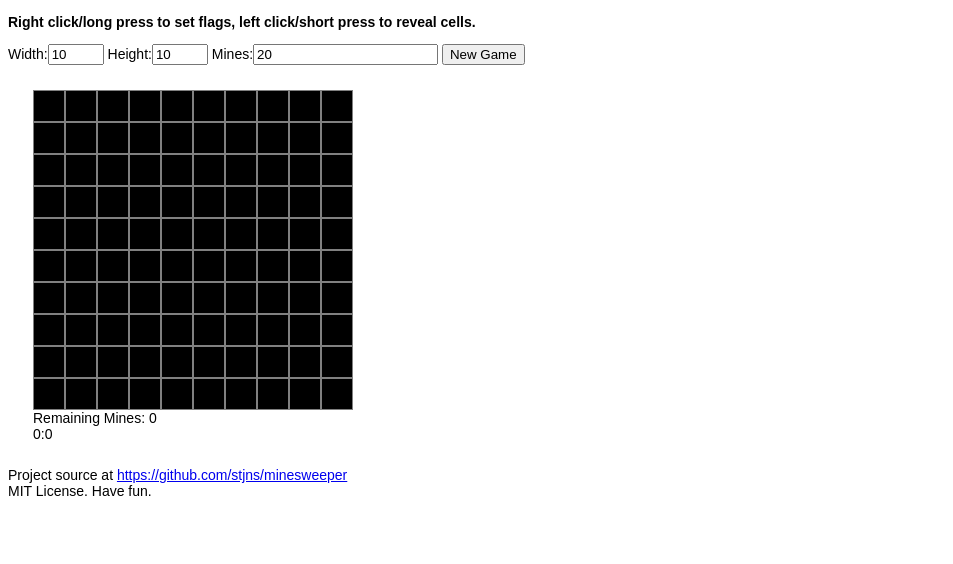
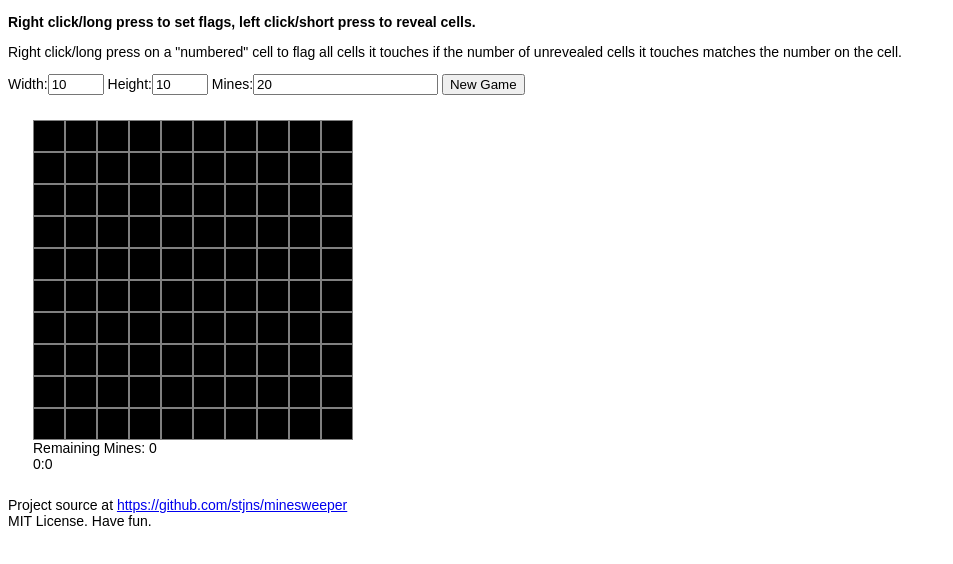
Before and after one commit to stjns/minesweeper, a website built with Parcel: page src/index.html in a window 1280 px wide. Shown: the whole page, without its empty margins (0-953 px from the left). Built offline with nearby package versions, Linux system fonts and the light colour scheme.

Commit message:
update instructions/readme for multiflag

```diff
--- a/src/index.html
+++ b/src/index.html
@@ -6,6 +6,10 @@
 <body>
     <p>
         <b>Right click/long press to set flags, left click/short press to reveal cells.</b>
+    </p>
+    <p>
+        Right click/long press on a "numbered" cell to flag all cells it touches if the number of unrevealed cells
+        it touches matches the number on the cell.
     </p>
     <div id="controls">
         <label>Width:</label><input placeholder="10" min="5" max="40" id="txt-board-width" type="number">
```
Also changed, not shown: README.md.
